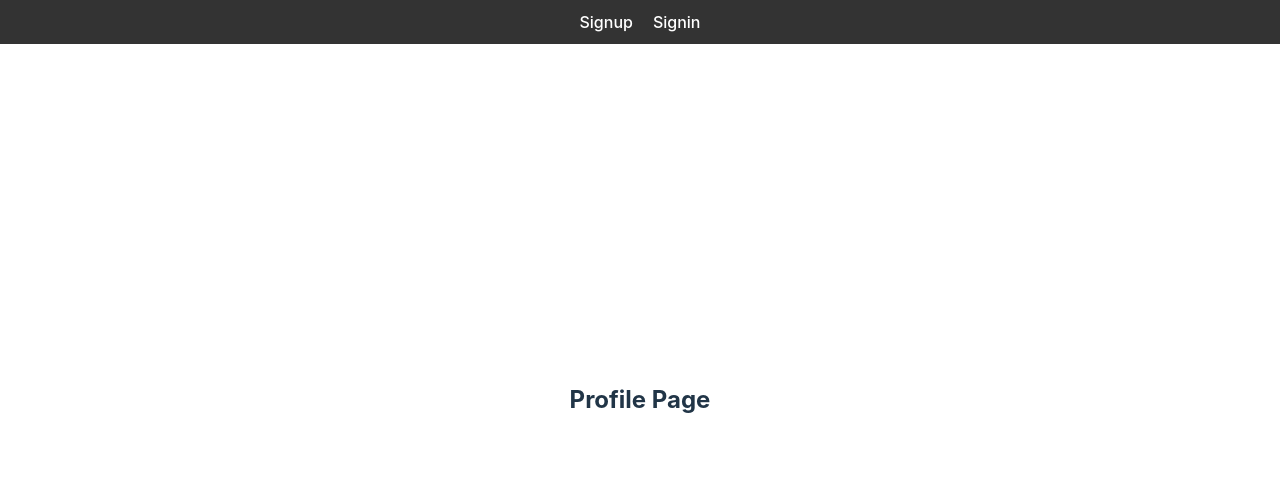
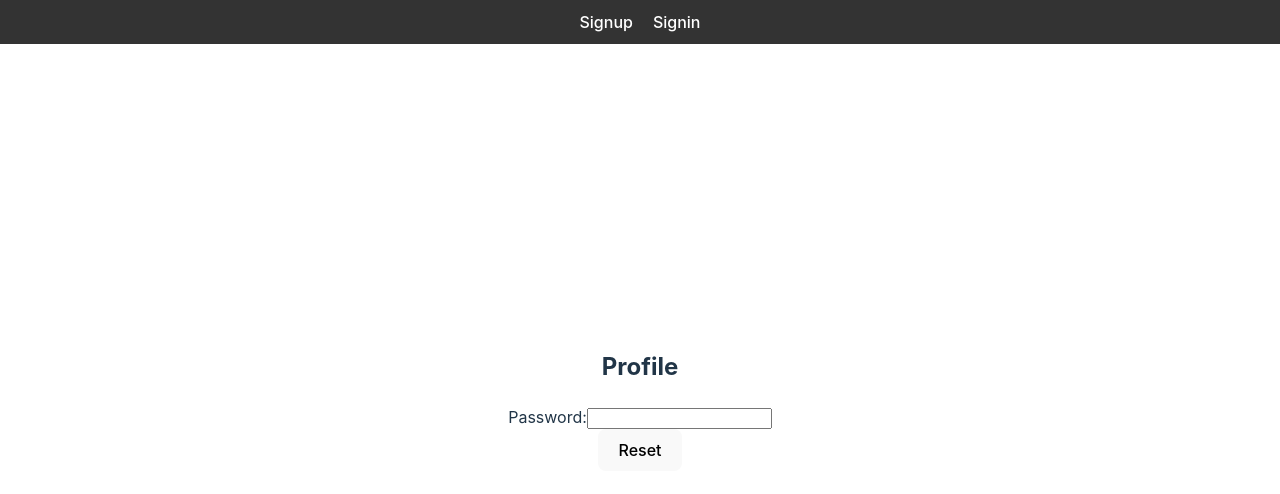
Before and after one commit to syeef-test/react_firebase_auth, a React (Vite) app: page /profile in a window 1280 px wide. Shown: the top 494 px of the page. Built offline with nearby package versions, Linux system fonts and the light colour scheme.

Commit message:
password changed succesfully

```diff
--- a/src/pages/Profile.jsx
+++ b/src/pages/Profile.jsx
@@ -1,10 +1,79 @@
-import React, { useContext } from "react";
+import React, { useRef, useState, useContext } from "react";
+import AuthContext from "../store/auth-context";
+import { useHistory } from "react-router-dom";
 
 function Profile() {
+  const passwordRef = useRef(null);
+  const [loading, setLoading] = useState(false);
+
+  const authCtx = useContext(AuthContext);
+
+  const history = useHistory();
+
+  const handleSubmit = async (e) => {
+    e.preventDefault();
+    const password = passwordRef.current.value;
+
+    const key = import.meta.env.VITE_FIREBASE_APP_ID;
+
+    try {
+      setLoading(true);
+      const response = await fetch(
+        `https://identitytoolkit.googleapis.com/v1/accounts:update?key=${key}`,
+        {
+          method: "POST",
+          body: JSON.stringify({
+            idToken: authCtx.token,
+            password: password,
+            returnSecureToken: true,
+          }),
+          headers: {
+            "Content-Type": "application/json",
+          },
+        }
+      );
+
+      if (!response.ok) {
+        const errorData = await response.json();
+        throw new Error(errorData.error.message);
+      } else {
+        const data = await response.json();
+        console.log(data.idToken);
+
+        // authCtx.login(data.idToken);
+        // history.push("/profile");
+      }
+
+      console.log("Password changed successfully!");
+    } catch (error) {
+      console.error("Error in password change:", error.message);
+      alert(error.message);
+    } finally {
+      setLoading(false);
+    }
+
+    passwordRef.current.value = "";
+  };
+
   return (
-    <>
-      <h2>Profile Page</h2>
-    </>
+    <div>
+      <h2>Profile</h2>
+      <form onSubmit={handleSubmit}>
+        <div>
+          <label htmlFor="password">Password:</label>
+          <input
+            type="password"
+            minLength="7"
+            id="password"
+            ref={passwordRef}
+            required
+          />
+        </div>
+        <button type="submit" disabled={loading}>
+          {loading ? "Reseting Password..." : "Reset"}
+        </button>
+      </form>
+    </div>
   );
 }
 
```
